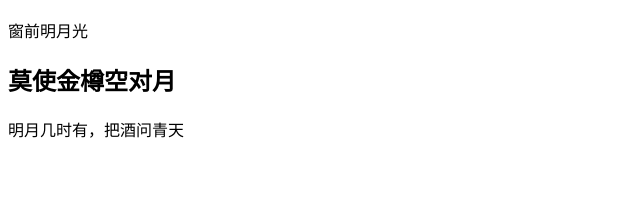
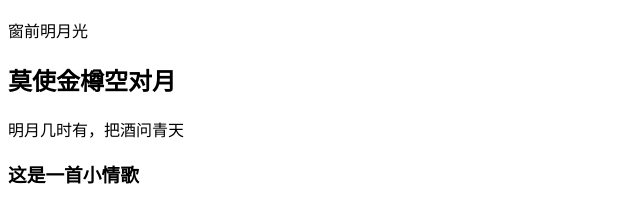
Before and after one commit to jason-0419/webgit, a plain HTML site: page index.html in a window 1280 px wide. Shown: the part 57-280 px from the top of the page, without its empty margins (0-640 px from the left). Drawn offline with Linux system fonts and the light colour scheme.

Commit message:
dev分支提交修改index文件

```diff
--- a/index.html
+++ b/index.html
@@ -2,3 +2,4 @@
 <p>窗前明月光</p>
 <h2>莫使金樽空对月</h2>
 <p>明月几时有，把酒问青天</p>
+<h3>这是一首小情歌</h3>
```
